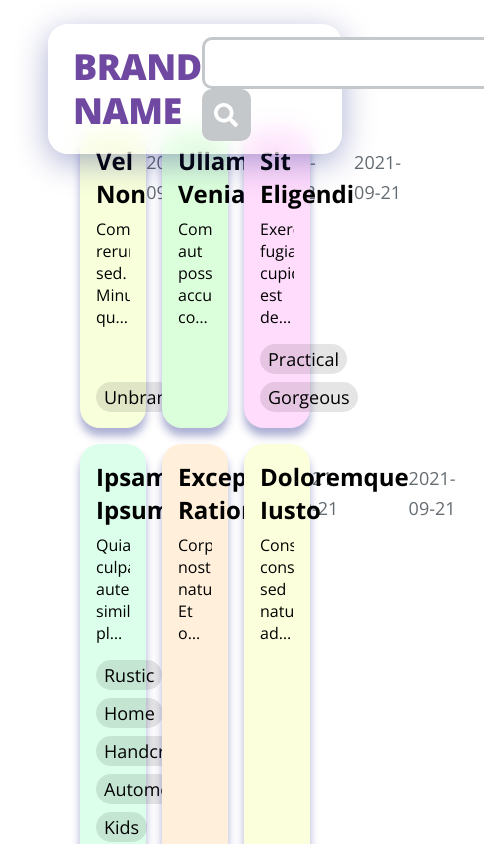
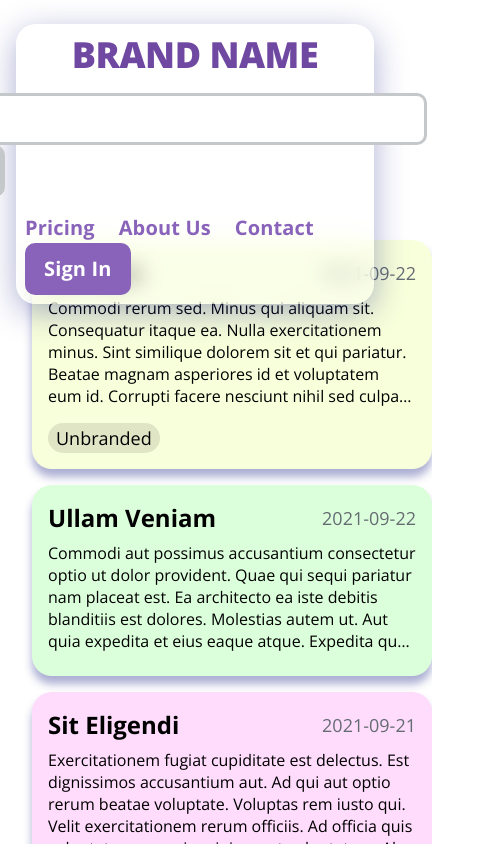
Before and after one commit to NoisyApple/css-layout-techniques-and-responsive-design-workshop, a React app: page / in a window 390 px wide. Shown: the top 844 px of the page, 484 px wide, since content can reach past the window. Built offline with nearby package versions, Linux system fonts and the light colour scheme.

Commit message:
:lipstick: Responsive design styling uncommented.

```diff
--- a/src/components/Magazine/Article/Article.scss
+++ b/src/components/Magazine/Article/Article.scss
@@ -2,8 +2,6 @@
 
 .article {
   $publication-date-color: $color-medium-gray;
-
-  grid-column: span 4 / auto;
 
   &__container {
     border-radius: 20px;
--- a/src/components/Magazine/Header/Header.scss
+++ b/src/components/Magazine/Header/Header.scss
@@ -26,7 +26,7 @@
     // ===[FLEX LAYOUT PROPERTIES GOES HERE]===
 
     display: flex;
-    // flex-direction: column;
+    flex-direction: column;
     justify-content: space-between;
     align-items: center;
 
@@ -34,12 +34,12 @@
 
     // ===[RESPONSIVE DESIGN PROPERTIES GOES HERE]===
 
-    // margin: 0 space(2);
+    margin: 0 space(2);
 
-    // @media only screen and (min-width: 1200px) {
-    //   flex-direction: row;
-    //   margin: 0 space(5);
-    // }
+    @media only screen and (min-width: 1200px) {
+      flex-direction: row;
+      margin: 0 space(5);
+    }
 
     // ===[RESPONSIVE DESIGN PROPERTIES GOES HERE]===
   }
@@ -50,16 +50,14 @@
     font-weight: $font-weight-extrabold;
     color: $page-title-color;
 
-    margin-left: space(2);
-
     // ===[RESPONSIVE DESIGN PROPERTIES GOES HERE]===
 
-    // margin-bottom: space(2);
+    margin-bottom: space(2);
 
-    // @media only screen and (min-width: 1200px) {
-    //   margin-bottom: 0;
-    //   margin-left: space(2);
-    // }
+    @media only screen and (min-width: 1200px) {
+      margin-bottom: 0;
+      margin-left: space(2);
+    }
 
     // ===[RESPONSIVE DESIGN PROPERTIES GOES HERE]===
   }
@@ -67,11 +65,11 @@
   &__nav-anchors-container {
     // ===[RESPONSIVE DESIGN PROPERTIES GOES HERE]===
 
-    // margin-top: space(2);
+    margin-top: space(2);
 
-    // @media only screen and (min-width: 1200px) {
-    //   margin-top: 0;
-    // }
+    @media only screen and (min-width: 1200px) {
+      margin-top: 0;
+    }
 
     // ===[RESPONSIVE DESIGN PROPERTIES GOES HERE]===
   }
--- a/src/components/Magazine/Magazine.scss
+++ b/src/components/Magazine/Magazine.scss
@@ -6,15 +6,13 @@
   }
 
   &__spacer {
-    height: space(7);
-
     // ===[RESPONSIVE DESIGN PROPERTIES GOES HERE]===
 
-    // height: space(8) * 2;
+    height: space(8) * 2;
 
-    // @media only screen and (min-width: 1200px) {
-    //   height: space(7);
-    // }
+    @media only screen and (min-width: 1200px) {
+      height: space(7);
+    }
 
     // ===[RESPONSIVE DESIGN PROPERTIES GOES HERE]===
   }
@@ -24,19 +22,18 @@
 
     // ===[RESPONSIVE DESIGN PROPERTIES GOES HERE]===
 
-    // margin: space(3) space(4);
+    margin: space(3) space(4);
 
-    // @media only screen and (min-width: 1200px) {
-    //   margin: space(3) space(7);
-    // }
+    @media only screen and (min-width: 1200px) {
+      margin: space(3) space(7);
+    }
 
     // ===[RESPONSIVE DESIGN PROPERTIES GOES HERE]===
 
     // ===[GRID LAYOUT PROPERTIES GOES HERE]===
 
     display: grid;
-    grid-template-columns: repeat(12, 1fr);
-    // grid-template-columns: repeat(auto-fit, minmax(400px, 1fr));
+    grid-template-columns: repeat(auto-fit, minmax(400px, 1fr));
     gap: space(2);
 
     // ===[GRID LAYOUT PROPERTIES GOES HERE]===
```
